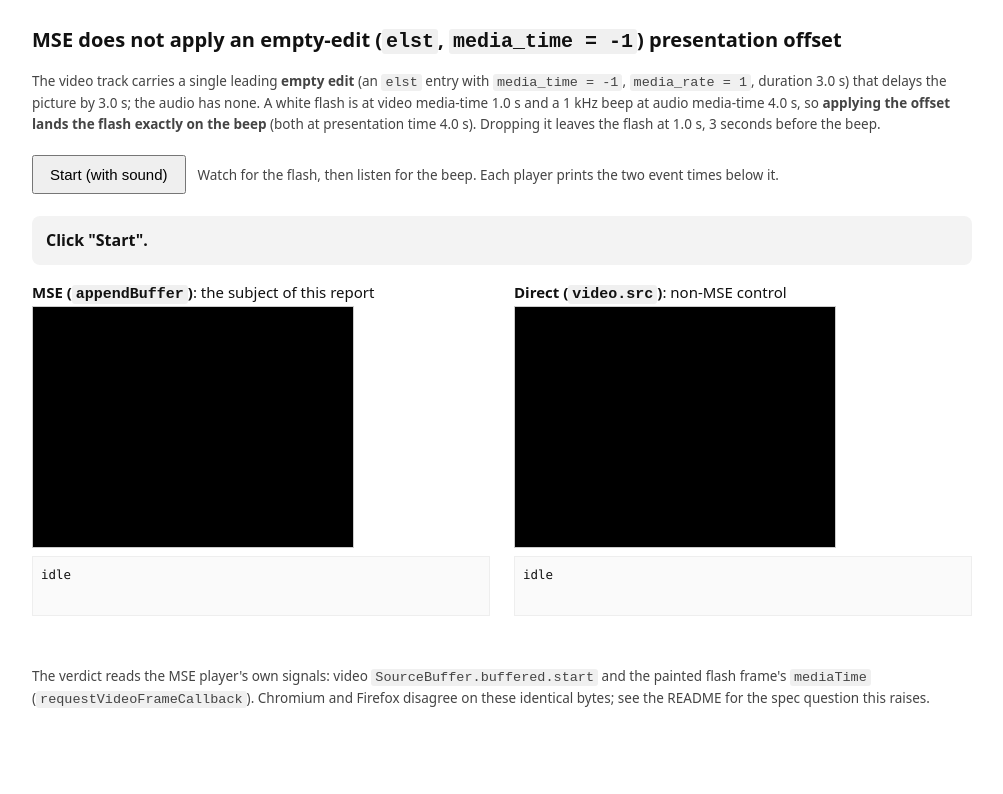
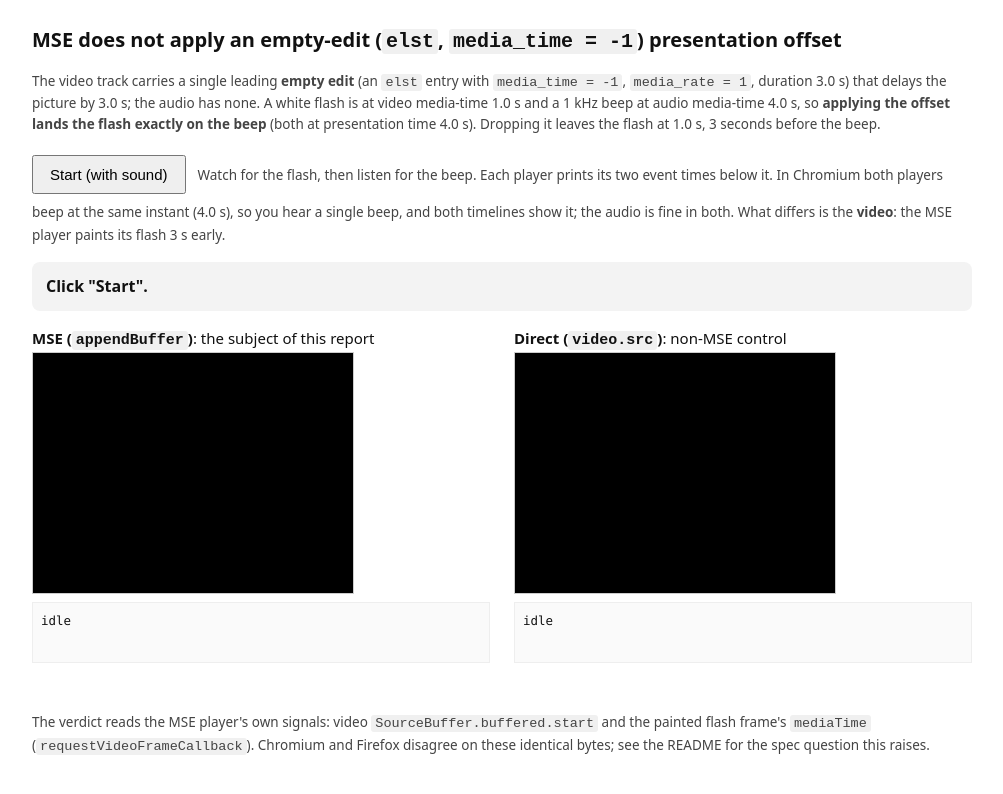
Before and after one commit to mormegil6/mse-edit-list-repro, a plain HTML site: page index.html in a window 1280 px wide. Shown: the whole page, without its empty margins (138-1141 px from the left). Drawn offline with Linux system fonts and the light colour scheme.

Commit message:
Note that in Chromium both players beep simultaneously (audio is fine; the video differs)

```diff
--- a/index.html
+++ b/index.html
@@ -35,7 +35,9 @@ presentation time&nbsp;4.0&nbsp;s). Dropping it leaves the flash at&nbsp;1.0&nbs
 </p>
 
 <button id="go">Start (with sound)</button>
-<span class="note">Watch for the flash, then listen for the beep. Each player prints the two event times below it.</span>
+<span class="note">Watch for the flash, then listen for the beep. Each player prints its two event times below it.
+In Chromium both players beep at the same instant (4.0 s), so you hear a single beep, and both timelines show
+it; the audio is fine in both. What differs is the <b>video</b>: the MSE player paints its flash 3 s early.</span>
 
 <div id="verdict">Click "Start".</div>
 
```
